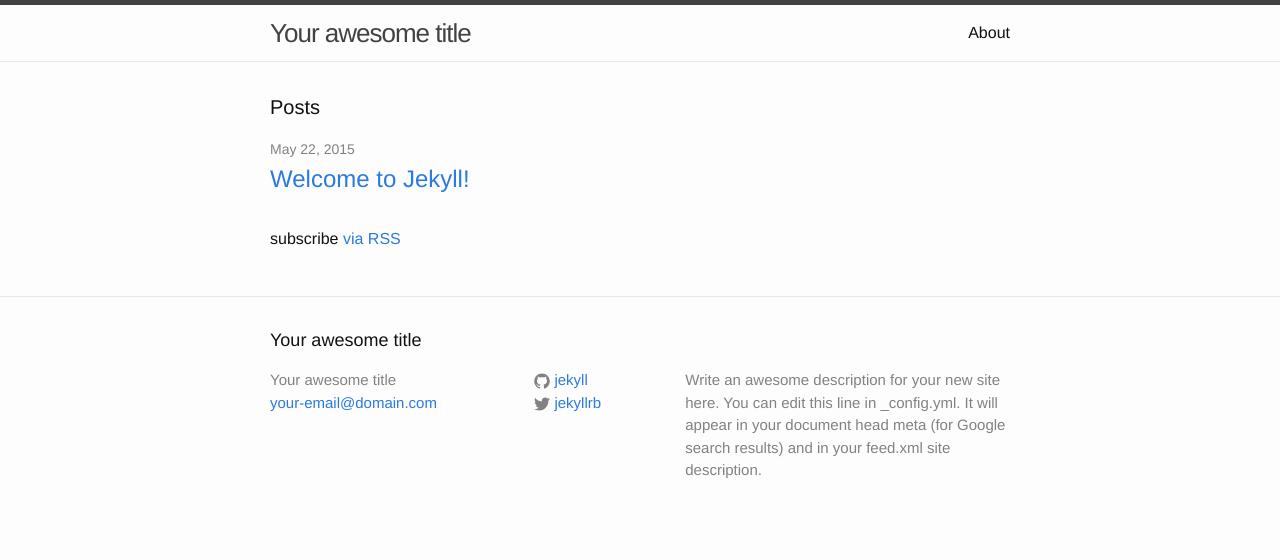
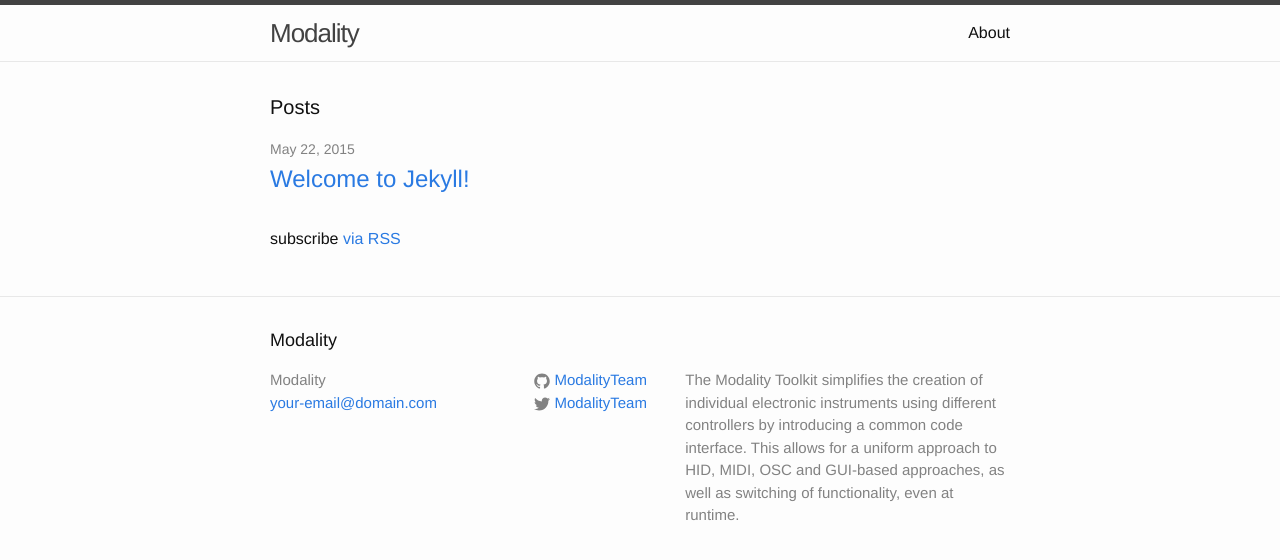
Before and after one commit to LFSaw/LFSaw.github.io, a Jekyll site: the page built from index.html, in a window 1280 px wide. Shown: the top 560 px of the page. Built offline with Jekyll 4.4.1, drawn with Linux system fonts in a browser that asks for light colours.

Commit message:
first edit

```diff
--- a/_config.yml
+++ b/_config.yml
@@ -1,14 +1,13 @@
 # Site settings
-title: Your awesome title
+title: Modality
 email: your-email@domain.com
 description: > # this means to ignore newlines until "baseurl:"
-  Write an awesome description for your new site here. You can edit this
-  line in _config.yml. It will appear in your document head meta (for
-  Google search results) and in your feed.xml site description.
+  The Modality Toolkit simplifies the creation of individual electronic instruments using different controllers by introducing a common code interface.
+  This allows for a uniform approach to HID, MIDI, OSC and GUI-based approaches, as well as switching of functionality, even at runtime.
 baseurl: "" # the subpath of your site, e.g. /blog/
-url: "http://yourdomain.com" # the base hostname & protocol for your site
-twitter_username: jekyllrb
-github_username:  jekyll
+url: "http://modality.bek.no" # the base hostname & protocol for your site
+twitter_username: ModalityTeam
+github_username:  ModalityTeam
 
 # Build settings
 markdown: kramdown
```
